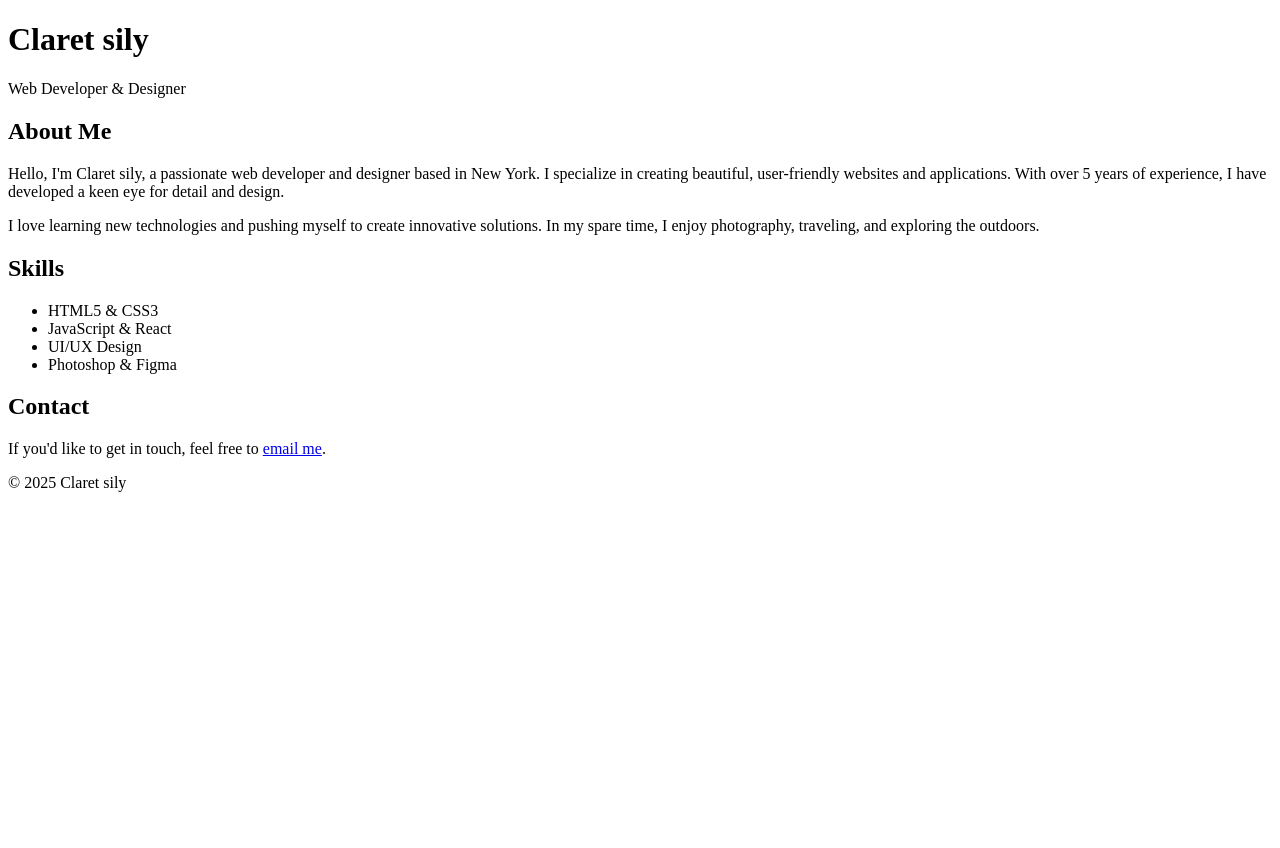
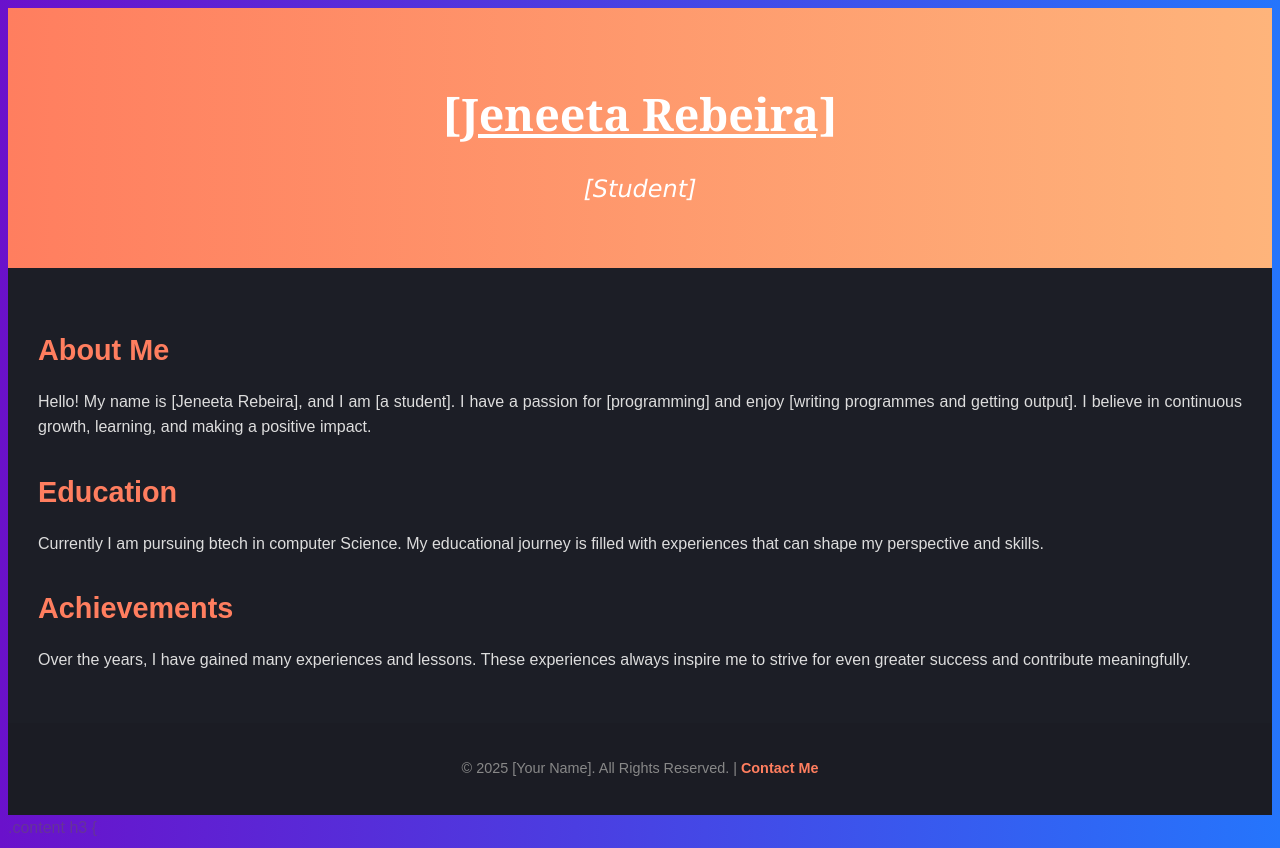
Before and after one commit to Jeneeta-rebeira/biography_page, a plain HTML site: page index.html in a window 1280 px wide. Before the commit the page ends 800 px from the top, so only its background shows below. Drawn offline with Linux system fonts and the light colour scheme.

Commit message:
Update index.html

```diff
--- a/index.html
+++ b/index.html
@@ -1,48 +1,108 @@
 <!DOCTYPE html>
-<html lang="en">
+<html lang="en"?
 <head>
-  <meta charset="UTF-8">
-  <meta name="viewport" content="width=device-width, initial-scale=1.0">
-  <title>Biography Page</title>
-  <link rel="stylesheet" href="styles.css">
+    <meta charset"UTF-8">
+    <meta name +"viewport" content"width=device-width, initial-scale=1.0">
+    <title>Biography</title>
+    <style>
+       {
+         margin:0;
+         padding: 0;
+         boxsizing: border-box;
+       }
+       body {
+         font-family: 'Ariel',sans-serif;
+         background: linear-gradient( to right, #6a11cb, #2575fc);
+         color: rebeccapurple;
+         line-height: 1.6;
+       }
+       .container {
+          max width: 900px:
+          margin: 50px auto;
+          background: #1c1e26;
+          border-radius: 12px;
+          box-shadow: 0 8px 20px rgba( 0, 0, 0, 0.5):
+          overflow:hidden;
+       }
+       .header {
+          background: linear-gradient( to right, #ff7e5f, #feb47b);
+          padding: 40px 20px;
+          text-align: center;
+          color: #fff;
+       }
+       .header h1 {
+          font-size: 2.8rem;
+          font-weight: bold;
+          font-family: 'Georgia', serif;
+          text-decoration: underline;
+          margin-bottom: 10px;
+       }
+       .header h2 {
+          font-size: 1.5rem;
+          font-weight: lighter;
+          font-family: 'Verdana', sans-serif;
+          font-style: italic;
+       }
+       .content {
+          padding:30px;
+      }
+        .content h3 {
+            font-size: 1.8rem;
+            margin-bottom: 10px;
+            color: #ff7e5f;
+        }
+
+        .content p {
+            font-size: 1rem;
+            margin-bottom: 20px;
+            color: #ddd;
+            text-align: justify;
+        }
+
+        .footer {
+            background: #1b1c24;
+            text-align: center;
+            padding: 20px;
+            color: #888;
+            font-size: 0.9rem;
+        }
+
+        .footer a {
+            color: #ff7e5f;
+            text-decoration: none;
+            font-weight: bold;
+        }
+
+        .footer a:hover {
+            text-decoration: underline;
+        }
+    </style>
 </head>
 <body>
     <div class="container">
-    <header>
-      <h1> Claret sily</h1>
-      <p class="title">Web Developer & Designer</p>
-    </header>
-
-    <section class="bio">
-      <div class="bio-text">
-        <h2>About Me</h2>
+        <div class="header">
+            <h1>[Jeneeta Rebeira]</h1>
+            <h2>[Student]</h2>
+        </div>
+        <div class="content">
+            <h3>About Me</h3>
             <p>
-          Hello, I'm  Claret sily, a passionate web developer and designer based in New York. I specialize in creating beautiful, user-friendly websites and applications. With over 5 years of experience, I have developed a keen eye for detail and design.
+                Hello! My name is [Jeneeta Rebeira], and I am [a student]. I have a passion for [programming]
+                and enjoy [writing programmes and getting output]. I believe in continuous growth, learning, and making a positive impact.
             </p>
+            <h3>Education</h3>
             <p>
-          I love learning new technologies and pushing myself to create innovative solutions. In my spare time, I enjoy photography, traveling, and exploring the outdoors.
+                Currently I am pursuing btech in computer Science. My educational journey  is filled with experiences that can shape my perspective and skills.
+            </p>
+            <h3>Achievements</h3>
+            <p>
+                Over the years, I have gained many experiences and lessons. These experiences always inspire me to strive for even greater success and contribute meaningfully.
             </p>
         </div>
-    </section>
-
-    <section class="skills">
-      <h2>Skills</h2>
-      <ul>
-        <li>HTML5 & CSS3</li>
-        <li>JavaScript & React</li>
-        <li>UI/UX Design</li>
-        <li>Photoshop & Figma</li>
-      </ul>
-    </section>
-
-    <section class="contact">
-      <h2>Contact</h2>
-      <p>If you'd like to get in touch, feel free to <a href="mailto:johndoe@example.com">email me</a>.</p>
-    </section>
-
-    <footer>
-      <p>© 2025 Claret sily </p>
-    </footer>
+        <div class="footer">
+            <p>&copy; 2025 [Your Name]. All Rights Reserved. | <a href="xyz@gmail.com">Contact Me</a></p>
+        </div>
     </div>
 </body>
 </html>
+     .content h3 {
```
Lines whose indentation alone changed are shown as unchanged.
